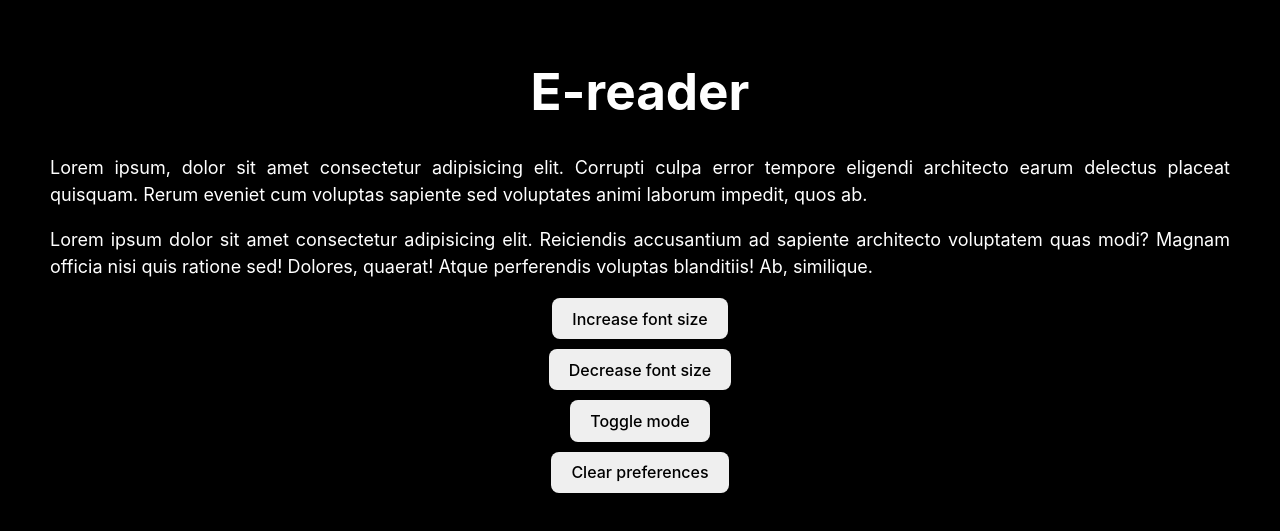
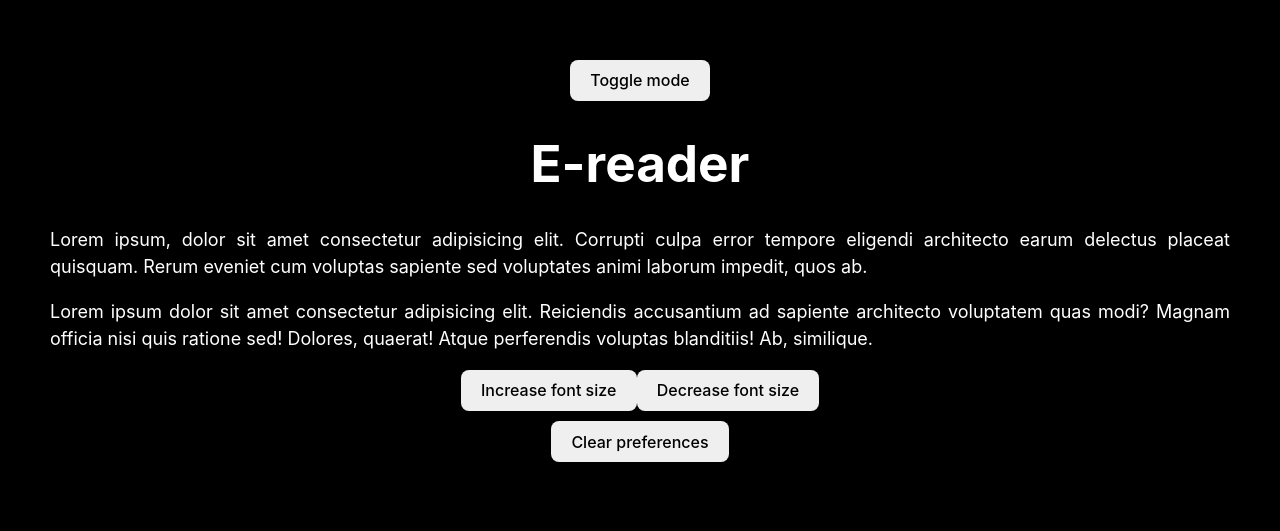
Before and after one commit to biancashiromoto/eReader, a React (Vite) app: page / in a window 1280 px wide. Shown: the part 139-670 px from the top of the page. Built offline with nearby package versions, Linux system fonts and the light colour scheme.

Commit message:
style: Place toggle mode button on top of the page

```diff
--- a/src/App.tsx
+++ b/src/App.tsx
@@ -41,6 +41,12 @@ function App() {
 
   return (
     <div>
+      <Button
+          className="toggle-mode-button"
+          name="toggle-mode"
+          label="Toggle mode"
+          onClick={() => toggleMode()}
+        />
       <h1>E-reader</h1>
       <article
         className="text-display"
@@ -57,22 +63,22 @@ function App() {
         </p>
       </article>
       <div className="buttons-container">
+        <div className="font-size-buttons">
           <Button
+            className="increase-font-size-button"
+            label="Increase font size"
             name="increase-font-size"
-          label="Increase font size"
             onClick={() => changeFontSize("increase")}
           />
           <Button
+            className="decrease-font-size-button"
+            label="Decrease font size"
             name="decrease-font-size"
-          label="Decrease font size"
             onClick={() => changeFontSize("decrease")}
           />
+        </div>
         <Button
-          name="toggle-mode"
-          label="Toggle mode"
-          onClick={() => toggleMode()}
-        />
-        <Button
+          className="clear-preferences-button"
           name="clear-preferences"
           label="Clear preferences"
           onClick={() => clearPreferences()}
```
Lines whose indentation alone changed are shown as unchanged.
